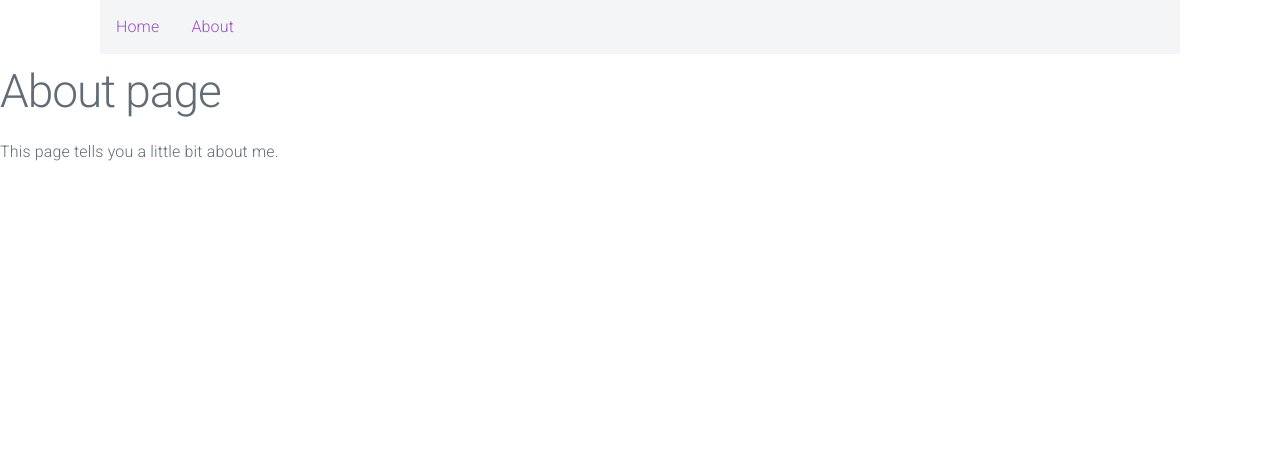
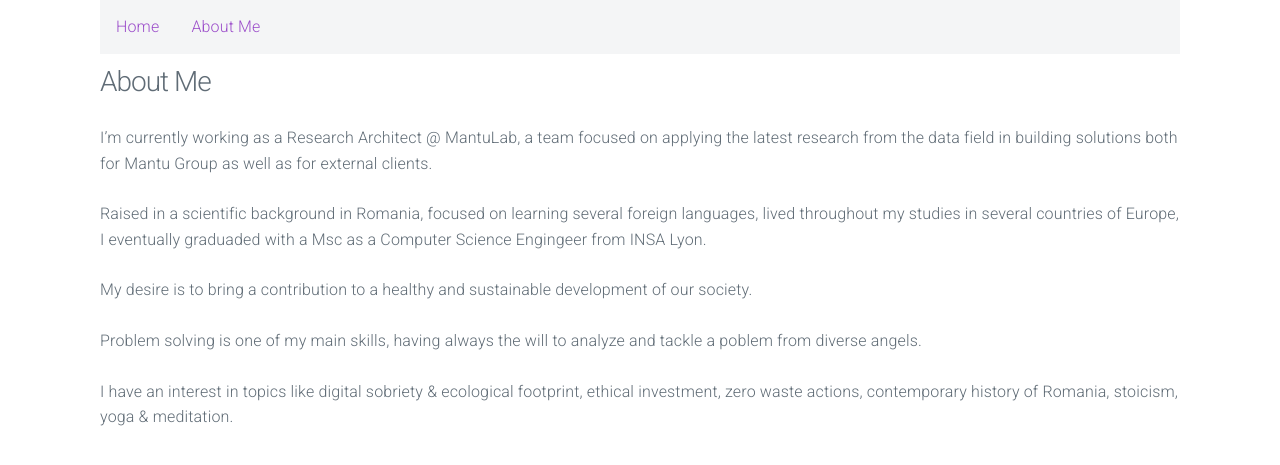
Before and after one commit to lcapatina/personal-website, a Jekyll site: the page built from about.md, in a window 1280 px wide. Shown: the top 465 px of the page. Built offline with Jekyll 4.4.1, drawn with Linux system fonts in a browser that asks for light colours; nearby versions of some CDN libraries.

Commit message:
minimal version of about me

```diff
--- a/_data/navigation.yml
+++ b/_data/navigation.yml
@@ -1,4 +1,4 @@
 - name: Home
   link: /
-- name: About
+- name: About Me
   link: /about.html
--- /dev/null
+++ b/_layouts/section.html
@@ -0,0 +1,11 @@
+---
+layout: default
+---
+<section class="container">
+  <h3 class="title">
+    {{page.title}}
+  </h3>
+  <p>
+    {{content}}
+  </p>
+</section>
--- a/about.md
+++ b/about.md
@@ -1,7 +1,18 @@
 ---
-layout: default
-title: About
+layout: section
+title: About Me
 ---
-# About page
 
-This page tells you a little bit about me.
+I'm currently working as a Research Architect @ MantuLab, a team focused on applying the latest research from the data field in building solutions both for Mantu Group as well as for external clients.
+
+
+Raised in a scientific background in Romania, focused on learning several foreign languages, lived throughout my studies in several countries of Europe, I eventually graduaded with a Msc as a Computer Science Engingeer from INSA Lyon.
+
+
+My desire is to bring a contribution to a healthy and sustainable development of our society.
+
+
+Problem solving is one of my main skills, having always the will to analyze and tackle a poblem from diverse angels.
+
+
+I have an interest in topics like digital sobriety & ecological footprint, ethical investment, zero waste actions, contemporary history of Romania, stoicism, yoga & meditation.
--- a/index.html
+++ b/index.html
@@ -4,4 +4,4 @@ layout: default
 title: My website
 ---
 
-<h1>{{"Hello World!" | downcase}}</h1>
+<h3>{{"About Me"}}</h3>
```
Also changed, not shown: Gemfile.lock.
